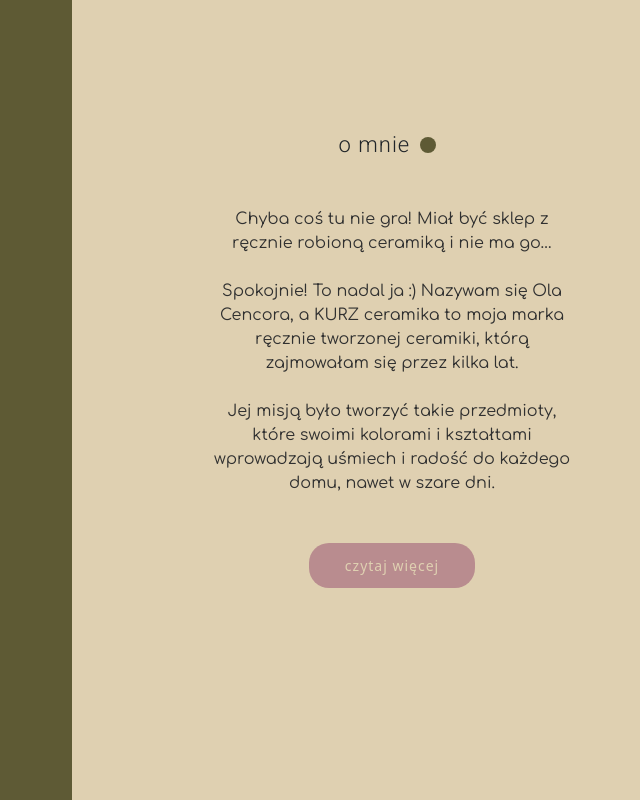
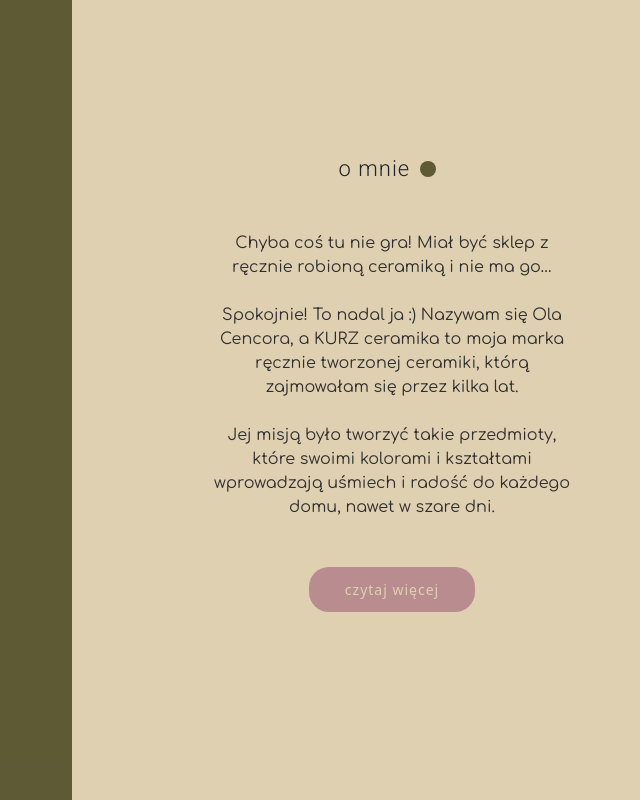
Before and after one commit to Ola-Cencora/KURZceramika-web-project, a React (Create React App) app: page / in a window 1280 px wide. Shown: the part 840-1640 px from the top of the page, without its empty margins (568-1208 px from the left). Built offline with nearby package versions, Linux system fonts and the light colour scheme.

Commit message:
Fix styles on smallers screens

```diff
--- a/src/components/common/SectionTitle/SectionTitle.module.scss
+++ b/src/components/common/SectionTitle/SectionTitle.module.scss
@@ -4,7 +4,7 @@
     display: flex;
     align-items: center;
     justify-content: center;
-    margin-bottom: $base-size * 4;
+    margin: $base-size * 4 0;
 
     .title {
         font-size: 22px;
--- a/src/components/features/Contact/Contact.module.scss
+++ b/src/components/features/Contact/Contact.module.scss
@@ -16,6 +16,6 @@
     }
 
     Button {
-        margin-top: $base-size * 2;
+        margin: $base-size * 2 0;
     }
 }
--- a/src/components/features/Navigation/Navigation.module.scss
+++ b/src/components/features/Navigation/Navigation.module.scss
@@ -4,9 +4,17 @@
     list-style: none;
     margin: 0 $base-size * 3;
 
+    @media (max-width: 425px) {
+        margin: 0 $base-size * 1.5;
+    }
+
     .logo {
         height: $base-size * 3;
         cursor: pointer;
+
+        @media (max-width: 425px) {
+            height: $base-size * 2;
+        }
     }
 
     .icon {
--- a/src/components/pages/Gallery/Gallery.module.scss
+++ b/src/components/pages/Gallery/Gallery.module.scss
@@ -14,6 +14,10 @@
                 margin: 0 auto;
                 position: relative;
                 bottom: -70%;
+
+                @media (max-width: 375px) {
+                    bottom: -58%;
+                }
             }
         }
 
```
